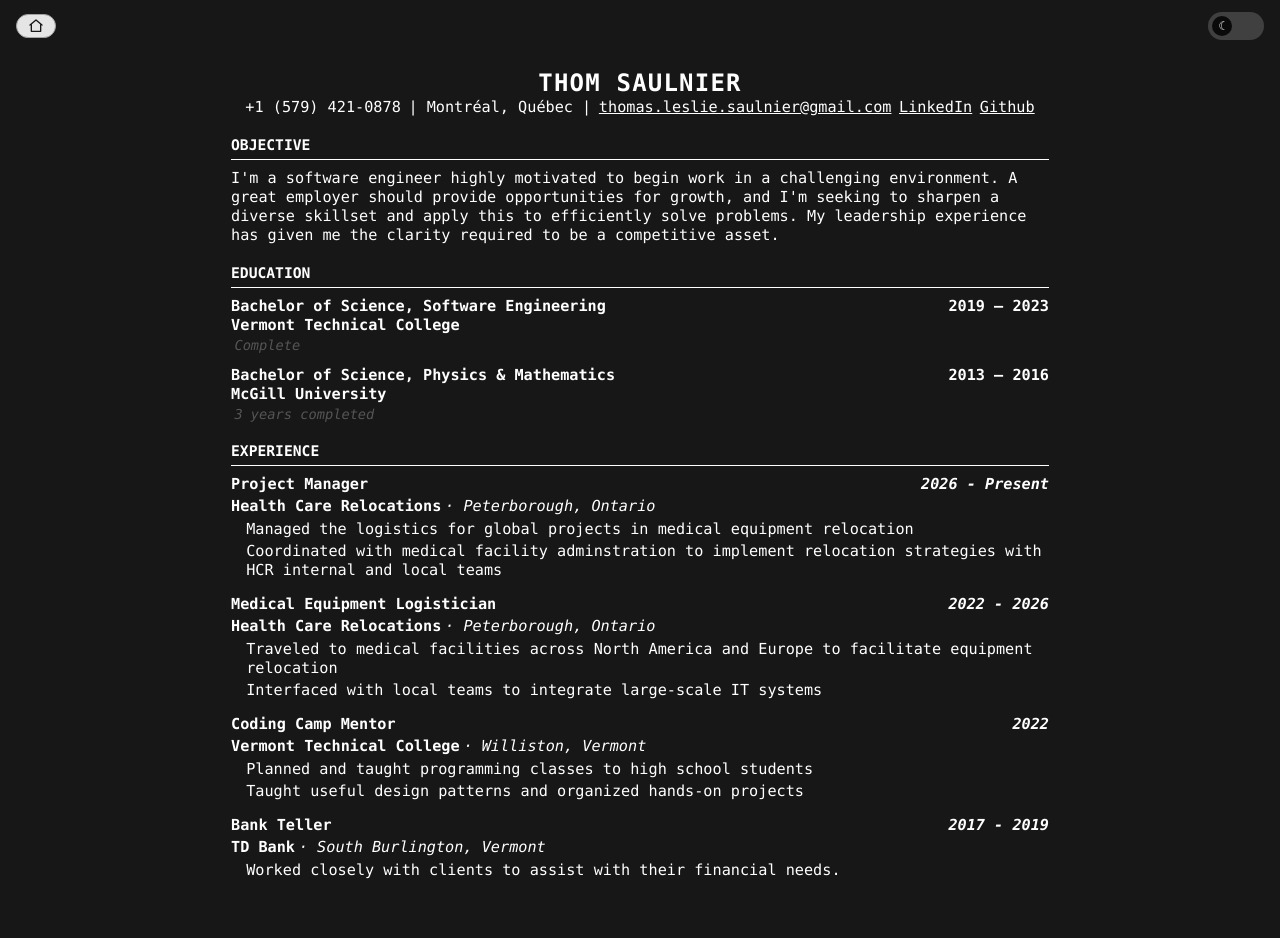
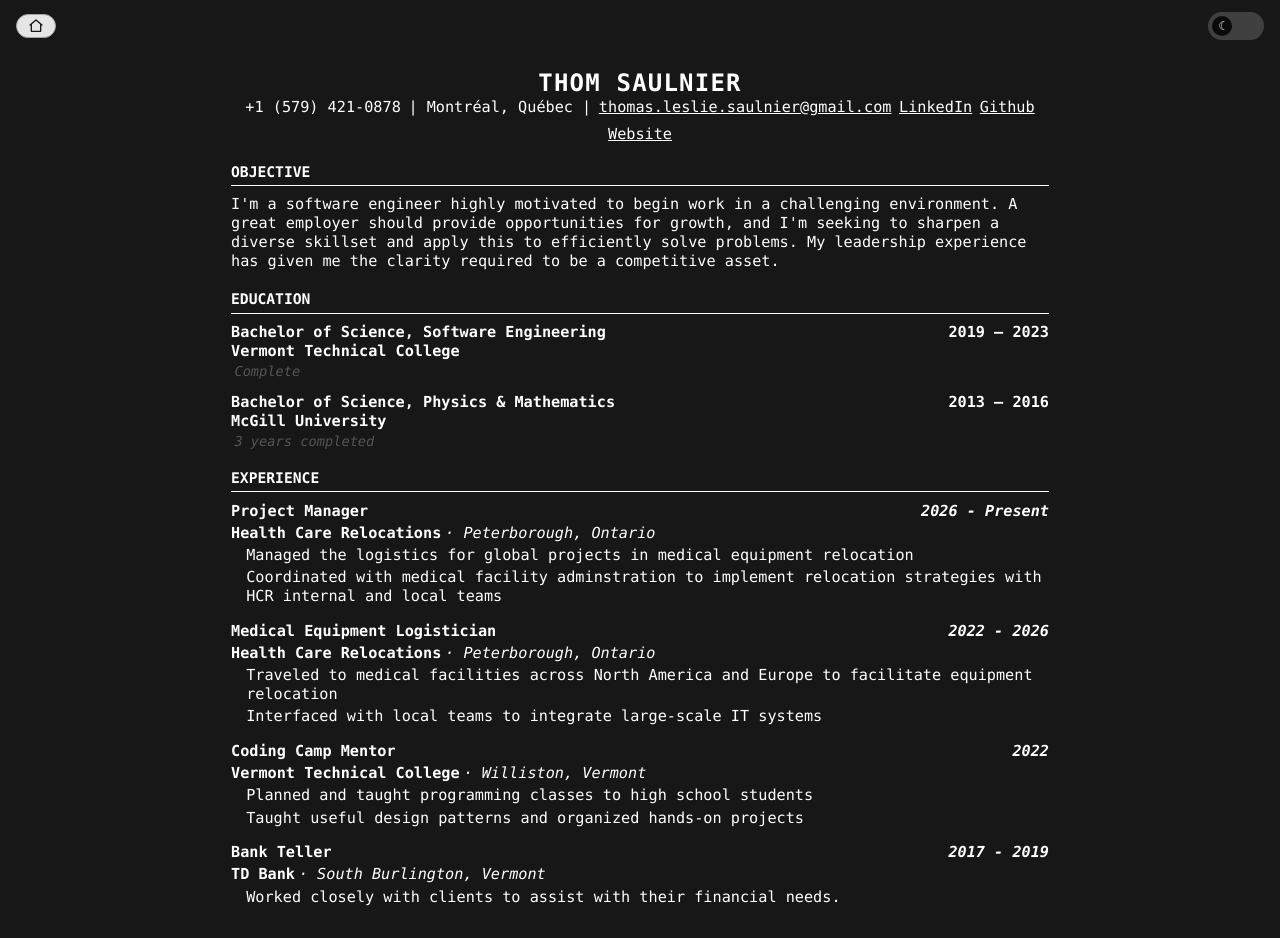
Before and after one commit to tsaulnier/software-portfolio, a Next.js app: page /resume in a window 1280 px wide. Before the commit the page ends 911 px from the top, so only its background shows below. Built offline with nearby package versions, Linux system fonts and the light colour scheme.

Commit message:
small UI improvements

```diff
--- a/app/globals.css
+++ b/app/globals.css
@@ -51,6 +51,7 @@ html:not(.dark) {
   --ui-text: 10 10 10;
   --ui-muted: 115 115 115;
   --ui-border: 220 220 220;
+  --ui-hover: 226 225 215;
 }
 
 .dark {
@@ -59,4 +60,5 @@ html:not(.dark) {
   --ui-text: 250 250 250;
   --ui-muted: 161 161 170;
   --ui-border: 63 63 70;
+  --ui-hover: 50 50 50;
 }
--- a/app/projects/ProjectsClient.tsx
+++ b/app/projects/ProjectsClient.tsx
@@ -153,7 +153,7 @@ export default function ProjectsClient({ projects, allTags }: Props) {
         {filteredProjects.map((project) => (
           <div
             key={project.id}
-            className="border p-4 cursor-pointer hover:bg-gray-50 transition-color"
+            className="border p-4 cursor-pointer hover:bg-[rgb(var(--ui-hover))] transition-color"
             onClick={() => setActiveProject(project)}
           >
             <div className="font-medium">{project.title}</div>
--- a/app/resume/content/resume.json
+++ b/app/resume/content/resume.json
@@ -17,6 +17,11 @@
       "label": "GitHub",
       "text": "Github",
       "href": "https://github.com/tsaulnier"
+    },
+    {
+      "label": "Website",
+      "text": "Website",
+      "href": "thomsaulnier.me"
     }
   ],
   "sections": [
--- a/components/header.tsx
+++ b/components/header.tsx
@@ -81,7 +81,7 @@ export function Header() {
               peer-checked:translate-x-7
             "
           >
-            {dark ? "☾" : "☀︎"}
+            {dark ? "☾" : "☀"}
           </div>
         </label>
       </div>
```
